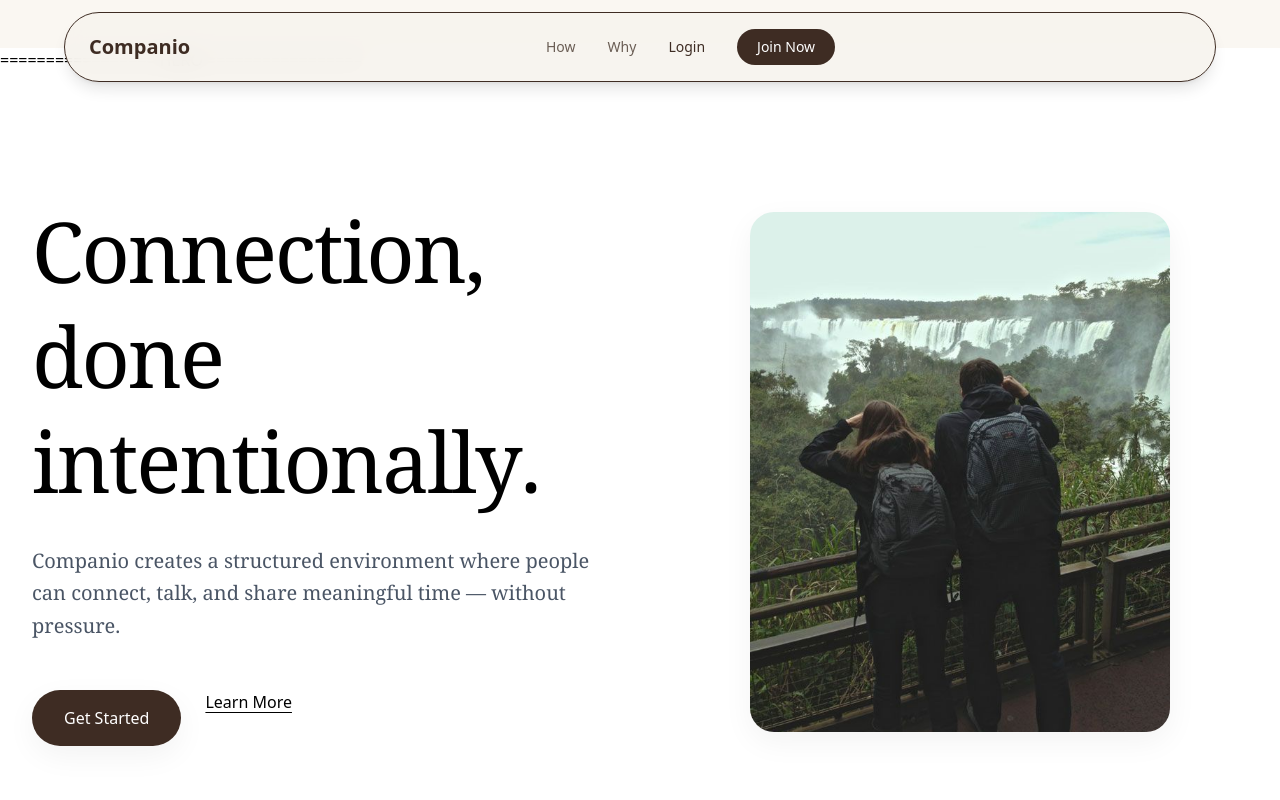
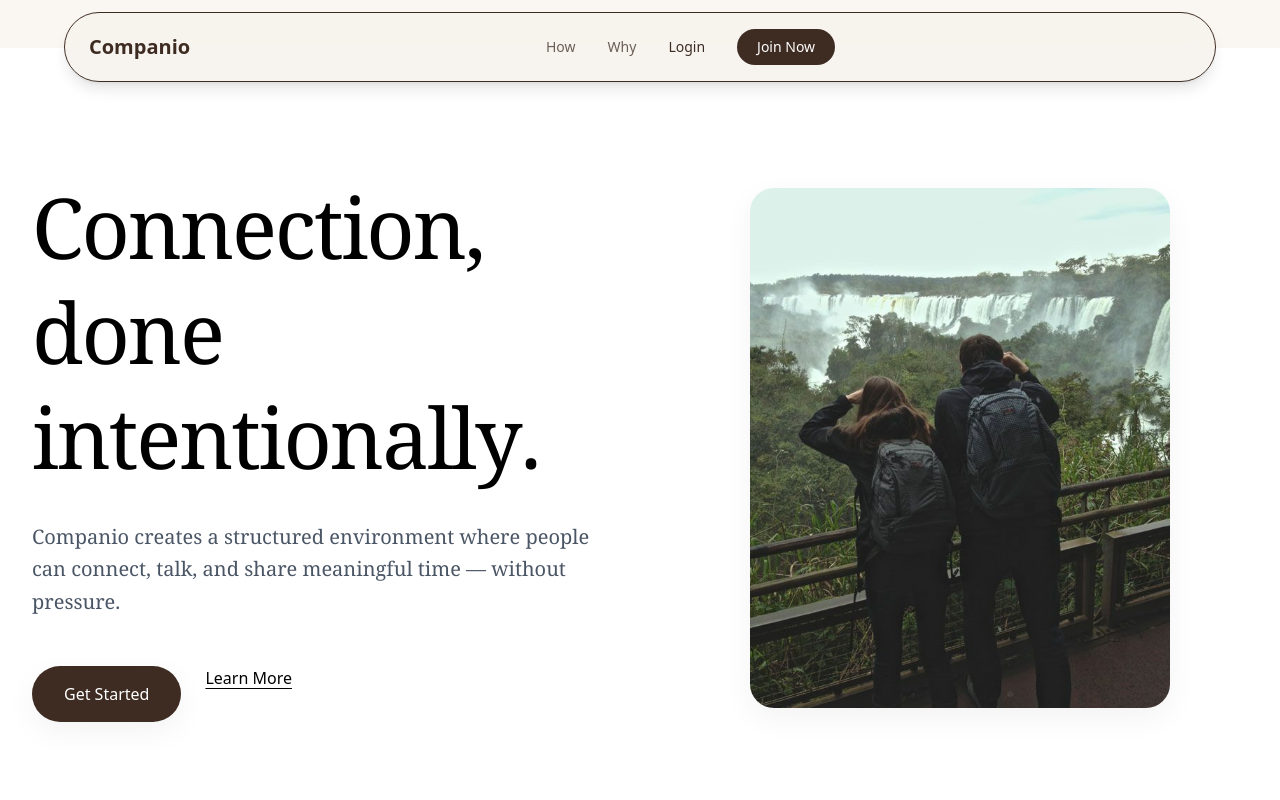
Before and after one commit to hardik-kedar/companio-frontend, a Next.js app: page / in a window 1280 px wide. Shown: the top 800 px of the page. Built offline with nearby package versions, Linux system fonts and the light colour scheme; no server answers.

Commit message:
made changes on home page apperance

```diff
--- a/app/page.tsx
+++ b/app/page.tsx
@@ -57,89 +57,8 @@ const [isLoggedIn, setIsLoggedIn] = useState(false);
 
     <main className="min-h-screen bg-white text-black">
 
-      ================= HERO =================
-
-{/*
 
 
-
-      <section className="relative overflow-hidden min-h-screen flex items-center pt-0 md:pt-4">
-
-
-        <div className="max-w-6xl mx-auto px-6 py-32 grid md:grid-cols-2 gap-16 items-center">
-
-          {/* LEFT CONTENT */}
-          {/* <div className="space-y-10">
-
-            <h1 className="text-[56px] md:text-[84px] font-serif leading-[1.05] tracking-tight">
-              Connection,
-              <br />
-              done{" "}
-              <span className="relative inline-block">
-                intentionally
-                <span className="absolute left-0 bottom-3 w-full h-3 bg-accent/40 -z-10 rounded-full"></span>
-              </span>.
-            </h1> */}
-{/*
-            <p className="text-xl text-gray-600 max-w-xl leading-relaxed font-serif">
-
-              Companio creates a structured <br>
-              </br>environment where people can
-              connect,<br></br> talk, and share meaningful time<br>
-              </br> — without pressure.
-
-
-            </p>
-
-            <div className="flex gap-6 pt-6">
-
-        {/* GET STARTED */}
-         {/* <Link href={isLoggedIn ? "/explore" : "/register"}>
-    <button className="bg-primary text-white px-8 py-4 rounded-full shadow-soft hover:scale-105 transition duration-300">
-      {isLoggedIn ? "Explore" : "Get Started"}
-    </button>
-  // </Link> */}
-
-        {/* LEARN MORE */}
-        {/* <Link href="/how-payments-work">
-        <button
-
-          className="text-black underline underline-offset-4 hover:text-primary transition duration-300"
-        >
-          Learn More
-        </button>
-
-        </Link>
-         */}
-
-
-
-
-
-{/*
-            </div>
-          </div> */}
-
-
-
-{/* RIGHT SIDE IMAGE CAROUSEL */}
-{/* <div className="flex justify-center items-center mt-12 md:mt-0">
-
-  <ImageCarousel />
-</div>
- */}
-
-
-
-
-
-      {/* //   </div>
-      // </section> */}
- {/* */}
-
-
-
-{/* ================= HERO ================= */}
 <section className="relative overflow-hidden min-h-screen flex items-center">
   <div className="max-w-7xl mx-auto w-full px-4 sm:px-6 lg:px-8 py-16 sm:py-20 md:py-24 grid grid-cols-1 md:grid-cols-2 gap-12 md:gap-16 items-center">
 
```
